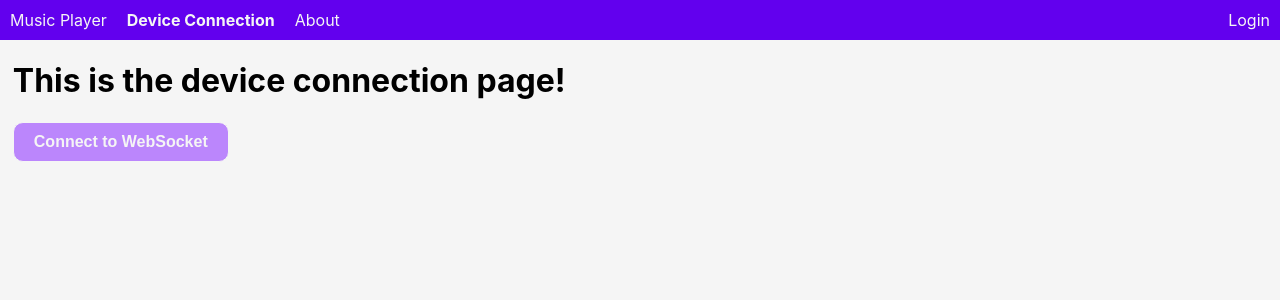
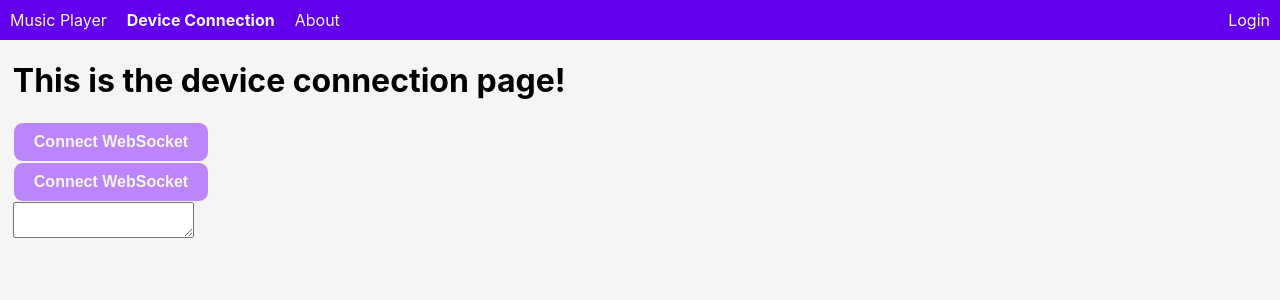
Before and after one commit to rileycleavenger/TheModernJukebox, a React (Create React App) app in the folder the-modern-jukebox-react-app/: page /device-connection in a window 1280 px wide. Shown: the top 300 px of the page. Built offline with nearby package versions, Linux system fonts and the light colour scheme.

Commit message:
added listener component

```diff
--- a/the-modern-jukebox-react-app/package.json
+++ b/the-modern-jukebox-react-app/package.json
@@ -12,6 +12,7 @@
     "@types/react": "^18.2.29",
     "@types/react-dom": "^18.2.14",
     "axios": "^1.6.0",
+    "cors": "^2.8.5",
     "react": "^18.2.0",
     "react-beforeunload": "^2.6.0",
     "react-dom": "^18.2.0",
--- a/the-modern-jukebox-react-app/src/pages/device-connection/DeviceConnection.tsx
+++ b/the-modern-jukebox-react-app/src/pages/device-connection/DeviceConnection.tsx
@@ -1,11 +1,13 @@
 import React from 'react';
 import WebSocketComponent from './components/WebSocketComponent/WebSocketComponent';
+import WebSocketListener from './components/WebSocketListener/WebSocketListener';
 
 function DeviceConnection() {
   return (
     <div>
       <h1>This is the device connection page!</h1>
       <WebSocketComponent />
+      <WebSocketListener />
     </div>
   );
 }
--- a/the-modern-jukebox-react-app/src/pages/device-connection/components/WebSocketComponent/WebSocketComponent.tsx
+++ b/the-modern-jukebox-react-app/src/pages/device-connection/components/WebSocketComponent/WebSocketComponent.tsx
@@ -1,44 +1,27 @@
 import React, { useState } from 'react';
 
-const WebSocketComponent = () => {
-  const [websocket, setWebsocket] = useState<WebSocket | null>(null);
+const WebSocketComponent: React.FC = () => {
+  const [ws, setWs] = useState<WebSocket | null>(null);
+  const serverURL = 'ws://localhost:8080'; // Replace with your WebSocket server's domain
 
-  const initializeWebSocket = () => {
-    const ws = new WebSocket('ws://localhost:8080'); // Replace with your WebSocket server URL
-
-    ws.onopen = () => {
-      console.log('WebSocket connected!');
-      setWebsocket(ws);
-    };
-
-    ws.onmessage = (event) => {
-      console.log('Received message:', event.data);
-      // Handle incoming messages from the WebSocket server
-    };
-
-    ws.onclose = () => {
-      console.log('WebSocket connection closed!');
-      setWebsocket(null);
-    };
-  };
-
-  const closeWebSocket = () => {
-    if (websocket) {
-      websocket.close();
+  const toggleWebSocket = () => {
+    if (ws) {
+      ws.close();
+      setWs(null);
+    } else {
+      const newWs = new WebSocket(serverURL);
+      newWs.onopen = () => {
+        console.log('Connection made');
+      };
+      setWs(newWs);
     }
   };
 
   return (
     <div>
-      {websocket ? (
-        <p>WebSocket Connected!</p>
-      ) : (
-        <button onClick={initializeWebSocket}>Connect to WebSocket</button>
-      )}
-
-      {websocket && (
-        <button onClick={closeWebSocket}>Close WebSocket</button>
-      )}
+      <button onClick={toggleWebSocket}>
+        {ws ? 'Disconnect WebSocket' : 'Connect WebSocket'}
+      </button>
     </div>
   );
 };
--- /dev/null
+++ b/the-modern-jukebox-react-app/src/pages/device-connection/components/WebSocketListener/WebSocketListener.tsx
@@ -0,0 +1,38 @@
+import React, { useState, useEffect } from 'react';
+
+const WebSocketListener: React.FC = () => {
+  const [ws, setWs] = useState<WebSocket | null>(null);
+  const [receivedMessage, setReceivedMessage] = useState<string>('');
+  const serverURL = 'ws://localhost:8080'; // Replace with your WebSocket server's domain
+
+  useEffect(() => {
+    if (ws) {
+      ws.onmessage = (event) => {
+        setReceivedMessage(event.data);
+      };
+    }
+  }, [ws]);
+
+  const toggleWebSocket = () => {
+    if (ws) {
+      ws.close();
+      setWs(null);
+    } else {
+      const newWs = new WebSocket(serverURL);
+      setWs(newWs);
+    }
+  };
+
+  return (
+    <div>
+      <div>
+        <button onClick={toggleWebSocket}>
+          {ws ? 'Disconnect WebSocket' : 'Connect WebSocket'}
+        </button>
+      </div>
+      <textarea value={receivedMessage} readOnly />
+    </div>
+  );
+};
+
+export default WebSocketListener;
```
Also changed, not shown: the-modern-jukebox-react-app/src/pages/device-connection/components/WebSocketListener/WebSocketListener.css (added), 1 other file (tests, documents, lock files or other folders).
